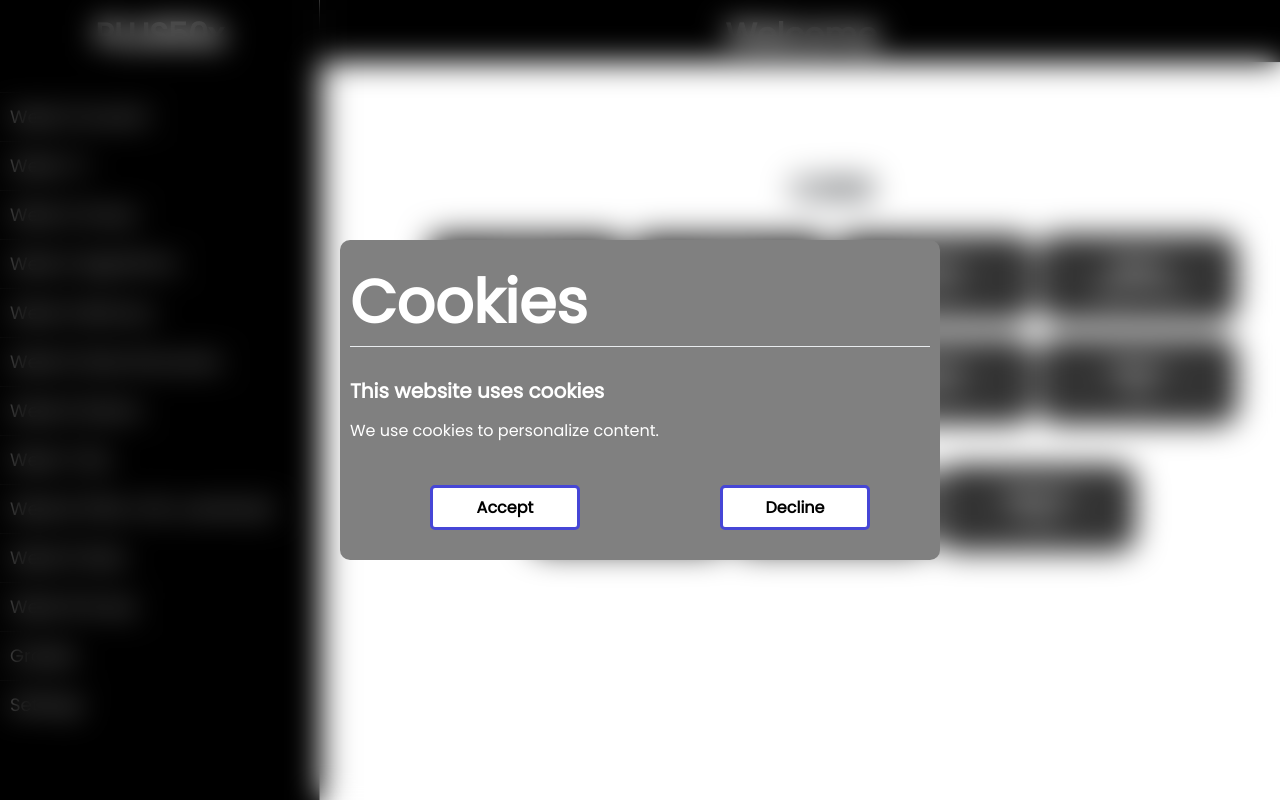
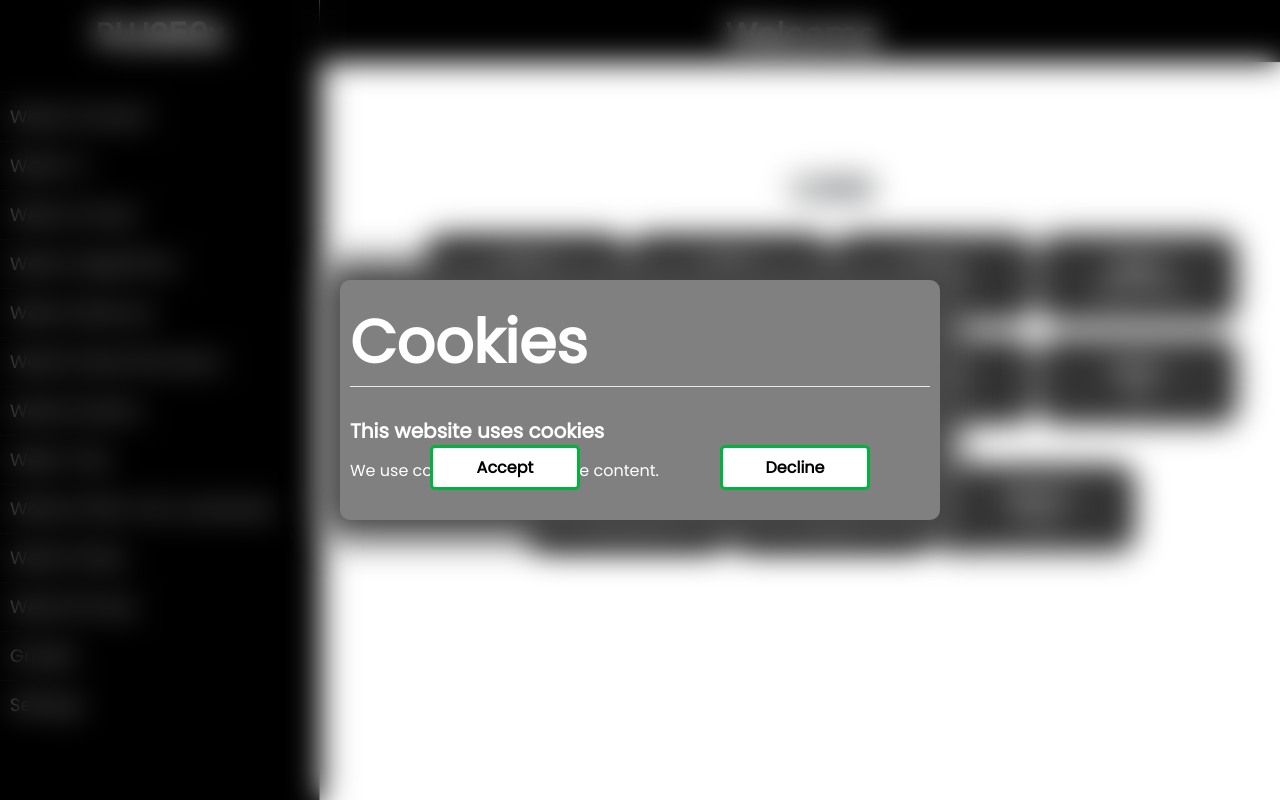
Before and after one commit to vpopovic003/plus50x, a Flask app: page /main in a window 1280 px wide. Run offline with Flask 2, Linux system fonts and the light colour scheme; some libraries are stand-ins or nearby versions.

Commit message:
Cookie Permission Design Change

```diff
--- a/static/Start.css
+++ b/static/Start.css
@@ -19,12 +19,13 @@
     background-color: grey;
     width: 35%;
     min-width: 600px;
-    height: 40%;
-    min-height: 300px;
+    height: 30%;
+    min-height: 200px;
     border-radius: 10px;
     color: white;
     padding: 10px;
     position: absolute;
+    box-shadow: 0 0 35px 20px rgb(70, 70, 70);
 }
 .CoookieInner h1{
     margin-left: 0;
@@ -40,7 +41,7 @@
     margin-left: 70px;
     margin-right: 70px;
     border-radius: 5px;
-    border: rgb(70, 70, 214) 3px solid;
+    border: #00b33c 3px solid;
 }
 .CookieDesign button:hover{
     filter: brightness(75%);
```
